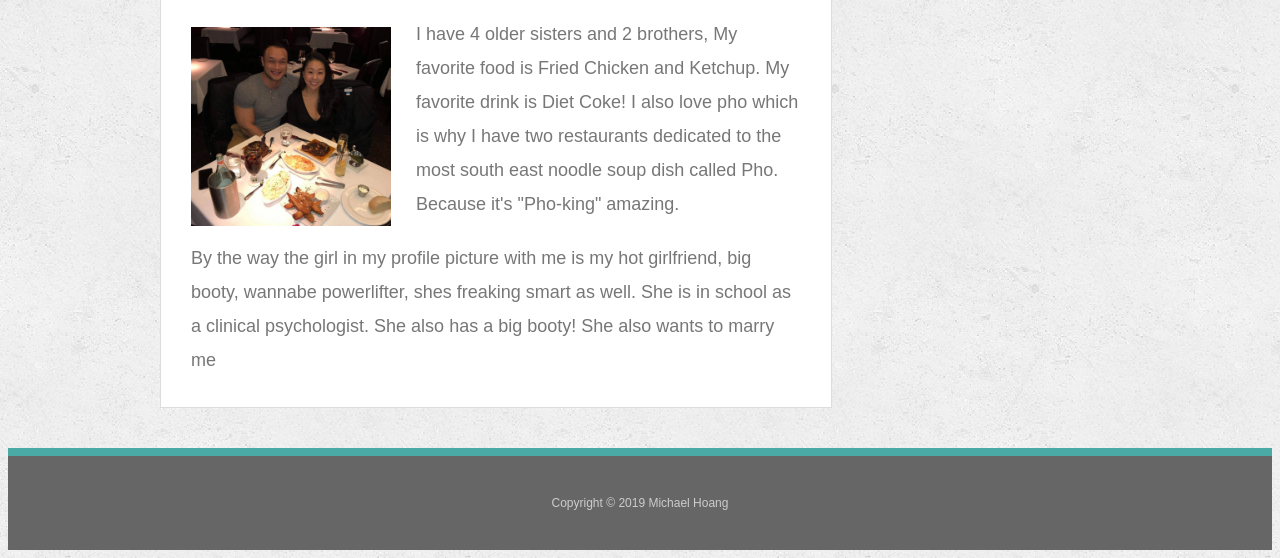
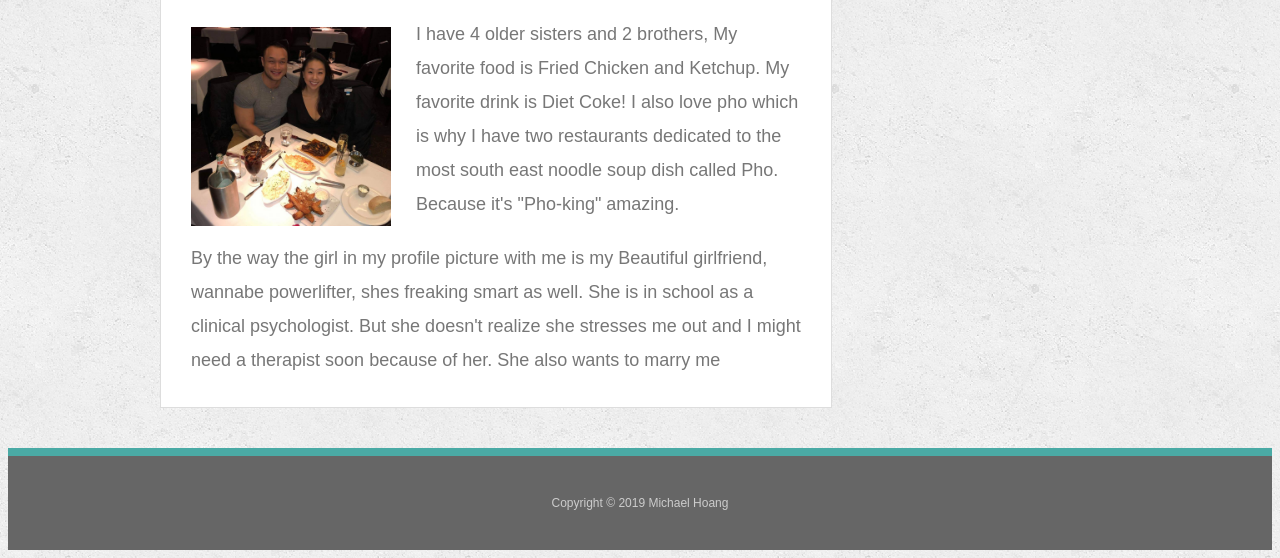
Before and after one commit to jae2jin/BasicPortfolio, a plain HTML site: page index.html in a window 1280 px wide. Shown: the part 269-827 px from the top of the page. Drawn offline with Linux system fonts and the light colour scheme.

Commit message:
Updated Index

```diff
--- a/index.html
+++ b/index.html
@@ -28,11 +28,13 @@
         <section class="main-section">
             <h1>About Me</h1>
             <img src="assets/images/michaya.jpg" class="auth-image" alt="5 Year Anniversary">
-            <p>I have 4 older sisters and 2 brothers, My favorite food is Fried Chicken and Ketchup. My favorite drink is Diet Coke! I
+            <p>I have 4 older sisters and 2 brothers, My favorite food is Fried Chicken and Ketchup. My favorite drink
+                is Diet Coke! I
                 also love pho which is why I have two restaurants dedicated to the most south east noodle soup dish
                 called Pho. Because it's "Pho-king" amazing.</p>
-            <p>By the way the girl in my profile picture with me is my hot girlfriend, big booty, wannabe powerlifter, shes
-                freaking smart as well. She is in school as a clinical psychologist. She also has a big booty! She also wants to marry me</p>
+            <p>By the way the girl in my profile picture with me is my Beautiful girlfriend, wannabe powerlifter, shes
+                freaking smart as well. She is in school as a clinical psychologist. But she doesn't realize she
+                stresses me out and I might need a therapist soon because of her. She also wants to marry me</p>
         </section>
     </div>
     <footer>
```
